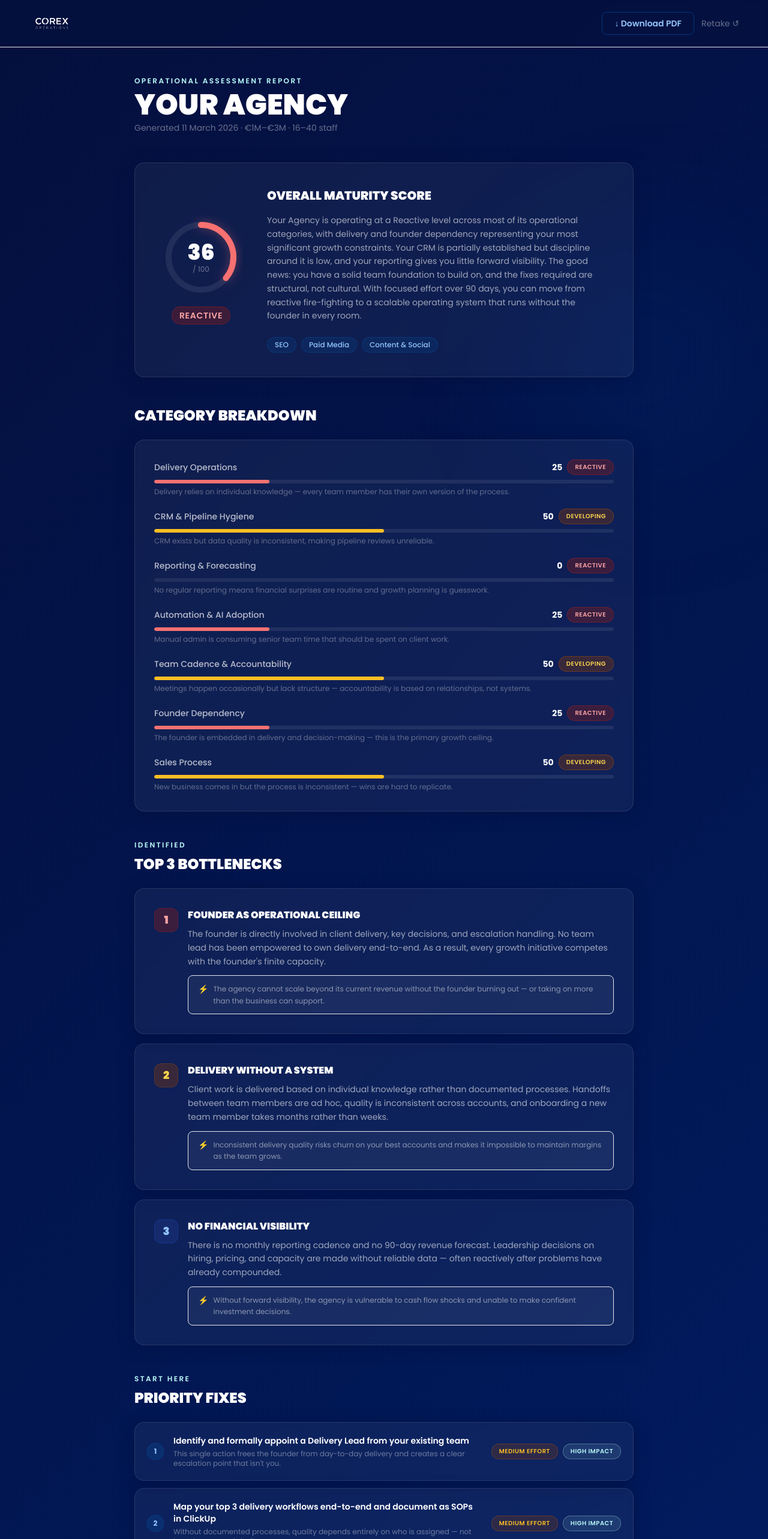
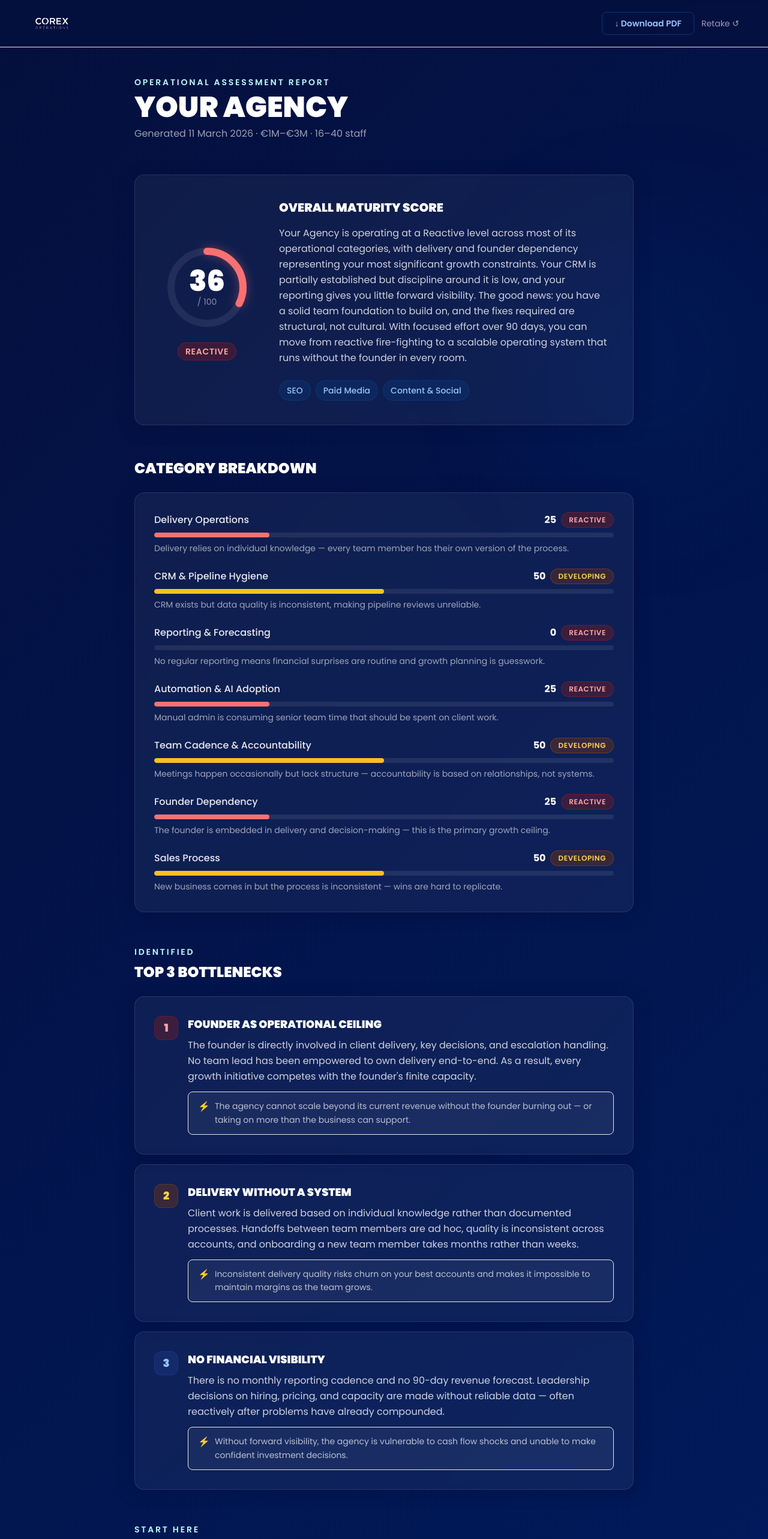
Before and after one commit to eamonn-cloud/ai-lead-magnet, a React (Vite) app: page /report/1 in a window 1280 px wide. Shown: the top 2566 px of the page at 60% size. Built offline with nearby package versions, Linux system fonts and the light colour scheme.

Commit message:
Improve report readability
Co-authored-by: eamonn-cloud <257847807+eamonn-cloud@users.noreply.github.com>

```diff
--- a/src/pages/Report.tsx
+++ b/src/pages/Report.tsx
@@ -22,13 +22,13 @@ function ScoreDial({ score, label }: { score: number; label: MaturityLabel }) {
 
   return (
     <div className="relative inline-flex items-center justify-center">
-      <svg width="140" height="140" viewBox="0 0 140 140" className="-rotate-90">
-        <circle cx="70" cy="70" r="54" fill="none" stroke="rgba(255,255,255,0.08)" strokeWidth="10" />
+      <svg width="160" height="160" viewBox="0 0 160 160" className="-rotate-90">
+        <circle cx="80" cy="80" r="60" fill="none" stroke="rgba(255,255,255,0.08)" strokeWidth="12" />
         <circle
-          cx="70" cy="70" r="54"
+          cx="80" cy="80" r="60"
           fill="none"
           stroke={color}
-          strokeWidth="10"
+          strokeWidth="12"
           strokeLinecap="round"
           strokeDasharray={circumference}
           strokeDashoffset={offset}
@@ -36,8 +36,8 @@ function ScoreDial({ score, label }: { score: number; label: MaturityLabel }) {
         />
       </svg>
       <div className="absolute inset-0 flex flex-col items-center justify-center">
-        <span className="text-4xl font-black text-white">{score}</span>
-        <span className="text-white/40 text-xs">/ 100</span>
+        <span className="text-5xl font-black text-white">{score}</span>
+        <span className="text-white/50 text-sm">/ 100</span>
       </div>
     </div>
   )
@@ -47,13 +47,13 @@ function CategoryBar({ category, score, label }: { category: string; score: numb
   return (
     <div className="space-y-2">
       <div className="flex items-center justify-between">
-        <span className="text-white/70 text-sm font-medium">{category}</span>
+        <span className="text-white/90 text-base font-medium">{category}</span>
         <div className="flex items-center gap-2">
-          <span className="text-white font-bold text-sm">{score}</span>
-          <span className={`label-pill text-[10px] ${getScoreBadge(label)}`}>{label}</span>
+          <span className="text-white font-bold text-base">{score}</span>
+          <span className={`label-pill text-xs ${getScoreBadge(label)}`}>{label}</span>
         </div>
       </div>
-      <div className="h-1.5 bg-white/8 rounded-full overflow-hidden">
+      <div className="h-2 bg-white/8 rounded-full overflow-hidden">
         <div
           className={`h-full rounded-full ${getScoreBg(label)} transition-all duration-1000 ease-out`}
           style={{ width: `${score}%` }}
@@ -65,16 +65,16 @@ function CategoryBar({ category, score, label }: { category: string; score: numb
 
 function PlanCard({ item, index }: { item: ReportPlanItem; index: number }) {
   return (
-    <div className="card p-5 flex gap-4">
-      <div className="w-8 h-8 rounded-full bg-blue-primary/20 border border-blue-primary/30 flex items-center justify-center shrink-0 text-blue-300 font-bold text-sm">
+    <div className="card p-6 flex gap-4">
+      <div className="w-10 h-10 rounded-full bg-blue-primary/20 border border-blue-primary/30 flex items-center justify-center shrink-0 text-blue-300 font-bold text-base">
         {index + 1}
       </div>
       <div className="flex-1 min-w-0">
-        <p className="text-white font-semibold text-sm mb-1 leading-snug">{item.action}</p>
-        <p className="text-white/40 text-xs mb-2">Owner: {item.owner_role}</p>
+        <p className="text-white font-semibold text-base mb-1 leading-snug">{item.action}</p>
+        <p className="text-white/60 text-sm mb-2">Owner: {item.owner_role}</p>
         <div className="flex items-start gap-2">
-          <span className="text-cyan text-xs shrink-0 mt-0.5">→</span>
-          <p className="text-white/50 text-xs leading-relaxed">{item.outcome}</p>
+          <span className="text-cyan text-sm shrink-0 mt-0.5">→</span>
+          <p className="text-white/70 text-sm leading-relaxed">{item.outcome}</p>
         </div>
       </div>
     </div>
@@ -87,7 +87,7 @@ const EFFORT_COLORS: Record<string, string> = {
   High:   'text-red-400 bg-red-900/30 border-red-700/40',
 }
 const IMPACT_COLORS: Record<string, string> = {
-  Low:    'text-white/40 bg-white/5 border-white/10',
+  Low:    'text-white/60 bg-white/5 border-white/10',
   Medium: 'text-blue-300 bg-blue-900/30 border-blue-700/40',
   High:   'text-cyan bg-cyan/10 border-cyan/30',
 }
@@ -123,22 +123,22 @@ export default function Report() {
           </button>
           <button
             onClick={() => navigate('/quiz')}
-            className="text-white/40 hover:text-white/70 text-sm transition-colors"
+            className="text-white/60 hover:text-white/80 text-sm transition-colors"
           >
             Retake ↺
           </button>
         </div>
       </nav>
 
-      <main className="relative z-10 max-w-4xl mx-auto px-6 md:px-8 py-12 space-y-12">
+      <main className="relative z-10 max-w-4xl mx-auto px-6 md:px-8 py-12 space-y-14">
 
         {/* ── Report header ─────────────────────────────────────────── */}
         <div className="animate-in">
-          <p className="section-label mb-2">Operational Assessment Report</p>
-          <h1 className="text-4xl md:text-5xl font-black text-white uppercase leading-tight mb-1">
+          <p className="section-label mb-2 text-sm">Operational Assessment Report</p>
+          <h1 className="text-4xl md:text-5xl font-black text-white uppercase leading-tight mb-2">
             {report.company_profile.company_name}
           </h1>
-          <p className="text-white/40 text-sm">
+          <p className="text-white/60 text-base">
             Generated {new Date().toLocaleDateString('en-IE', { day: 'numeric', month: 'long', year: 'numeric' })}
             {' · '}{report.company_profile.revenue_band}
             {' · '}{report.company_profile.team_size} staff
@@ -156,10 +156,10 @@ export default function Report() {
             </div>
             <div className="flex-1">
               <h2 className="text-xl font-black text-white uppercase mb-4">Overall Maturity Score</h2>
-              <p className="text-white/60 text-sm leading-relaxed mb-6">{report.executive_summary}</p>
+              <p className="text-white/80 text-base leading-relaxed mb-6">{report.executive_summary}</p>
               <div className="flex flex-wrap gap-2">
                 {report.company_profile.services.map(s => (
-                  <span key={s} className="px-3 py-1 rounded-full bg-blue-primary/15 border border-blue-primary/30 text-blue-300 text-xs font-medium">
+                  <span key={s} className="px-3 py-1.5 rounded-full bg-blue-primary/15 border border-blue-primary/30 text-blue-300 text-sm font-medium">
                     {s}
                   </span>
                 ))}
@@ -173,11 +173,11 @@ export default function Report() {
           <div className="flex items-center justify-between mb-6">
             <h2 className="text-2xl font-black text-white uppercase">Category Breakdown</h2>
           </div>
-          <div className="card p-8 space-y-5">
+          <div className="card p-8 space-y-6">
             {report.category_summary.map(cat => (
               <div key={cat.category}>
                 <CategoryBar category={cat.category} score={cat.score} label={cat.label} />
-                <p className="text-white/35 text-xs mt-1.5 ml-0">{cat.one_line_insight}</p>
+                <p className="text-white/60 text-sm mt-2 ml-0">{cat.one_line_insight}</p>
               </div>
             ))}
           </div>
@@ -185,7 +185,7 @@ export default function Report() {
 
         {/* ── Top bottlenecks ───────────────────────────────────────── */}
         <div className="animate-in" style={{ animationDelay: '0.3s' }}>
-          <p className="section-label mb-2">Identified</p>
+          <p className="section-label mb-2 text-sm">Identified</p>
           <h2 className="text-2xl font-black text-white uppercase mb-6">Top 3 Bottlenecks</h2>
           <div className="space-y-4">
             {report.top_bottlenecks.map((b, i) => (
@@ -199,11 +199,11 @@ export default function Report() {
                     {i + 1}
                   </div>
                   <div className="flex-1">
-                    <h3 className="font-black text-white uppercase text-base mb-2">{b.title}</h3>
-                    <p className="text-white/60 text-sm leading-relaxed mb-3">{b.description}</p>
+                    <h3 className="font-black text-white uppercase text-lg mb-2">{b.title}</h3>
+                    <p className="text-white/80 text-base leading-relaxed mb-3">{b.description}</p>
                     <div className="flex items-start gap-2 px-4 py-3 rounded-lg bg-white/5 border border-white/8">
-                      <span className="text-amber-400 text-sm shrink-0">⚡</span>
-                      <p className="text-white/50 text-xs leading-relaxed">{b.business_impact}</p>
+                      <span className="text-amber-400 text-base shrink-0">⚡</span>
+                      <p className="text-white/70 text-sm leading-relaxed">{b.business_impact}</p>
                     </div>
                   </div>
                 </div>
@@ -214,23 +214,23 @@ export default function Report() {
 
         {/* ── Priority actions ──────────────────────────────────────── */}
         <div className="animate-in" style={{ animationDelay: '0.4s' }}>
-          <p className="section-label mb-2">Start Here</p>
+          <p className="section-label mb-2 text-sm">Start Here</p>
           <h2 className="text-2xl font-black text-white uppercase mb-6">Priority Fixes</h2>
           <div className="space-y-3">
             {report.priority_actions.map((action, i) => (
-              <div key={i} className="card p-5 flex flex-col sm:flex-row sm:items-center gap-4">
-                <div className="w-7 h-7 rounded-full bg-blue-primary/20 border border-blue-primary/30 flex items-center justify-center shrink-0 text-blue-300 font-bold text-xs">
+              <div key={i} className="card p-6 flex flex-col sm:flex-row sm:items-center gap-4">
+                <div className="w-8 h-8 rounded-full bg-blue-primary/20 border border-blue-primary/30 flex items-center justify-center shrink-0 text-blue-300 font-bold text-sm">
                   {i + 1}
                 </div>
                 <div className="flex-1">
-                  <p className="text-white font-semibold text-sm mb-1">{action.action}</p>
-                  <p className="text-white/40 text-xs">{action.rationale}</p>
+                  <p className="text-white font-semibold text-base mb-1">{action.action}</p>
+                  <p className="text-white/60 text-sm">{action.rationale}</p>
                 </div>
                 <div className="flex items-center gap-2 shrink-0">
-                  <span className={`label-pill text-[10px] border ${EFFORT_COLORS[action.effort]}`}>
+                  <span className={`label-pill text-xs border ${EFFORT_COLORS[action.effort]}`}>
                     {action.effort} effort
                   </span>
-                  <span className={`label-pill text-[10px] border ${IMPACT_COLORS[action.impact]}`}>
+                  <span className={`label-pill text-xs border ${IMPACT_COLORS[action.impact]}`}>
                     {action.impact} impact
                   </span>
                 </div>
@@ -241,7 +241,7 @@ export default function Report() {
 
         {/* ── 30 / 60 / 90-day plan ─────────────────────────────────── */}
         <div className="animate-in" style={{ animationDelay: '0.5s' }}>
-          <p className="section-label mb-2">Your Roadmap</p>
+          <p className="section-label mb-2 text-sm">Your Roadmap</p>
           <h2 className="text-2xl font-black text-white uppercase mb-6">90-Day Action Plan</h2>
 
           {/* Tabs */}
@@ -250,10 +250,10 @@ export default function Report() {
               <button
                 key={tab}
                 onClick={() => setActiveTab(tab)}
-                className={`px-6 py-2.5 rounded-lg text-sm font-semibold transition-all ${
+                className={`px-6 py-2.5 rounded-lg text-base font-semibold transition-all ${
                   activeTab === tab
                     ? 'bg-blue-primary text-white shadow-blue-glow'
-                    : 'text-white/50 hover:text-white/80'
+                    : 'text-white/60 hover:text-white/80'
                 }`}
               >
                 Day {tab}
@@ -270,22 +270,22 @@ export default function Report() {
 
         {/* ── Recommended systems ───────────────────────────────────── */}
         <div className="animate-in" style={{ animationDelay: '0.6s' }}>
-          <p className="section-label mb-2">Tooling</p>
+          <p className="section-label mb-2 text-sm">Tooling</p>
           <h2 className="text-2xl font-black text-white uppercase mb-6">Recommended Systems</h2>
           <div className="grid sm:grid-cols-2 gap-4">
             {report.recommended_systems.map(sys => (
-              <div key={sys.tool} className="card p-5">
+              <div key={sys.tool} className="card p-6">
                 <div className="flex items-center gap-3 mb-3">
-                  <div className="w-8 h-8 rounded-lg bg-blue-primary/20 border border-blue-primary/30 flex items-center justify-center">
-                    <span className="text-blue-300 text-xs font-bold">{sys.tool[0]}</span>
+                  <div className="w-10 h-10 rounded-lg bg-blue-primary/20 border border-blue-primary/30 flex items-center justify-center">
+                    <span className="text-blue-300 text-sm font-bold">{sys.tool[0]}</span>
                   </div>
                   <div>
-                    <p className="text-white font-bold text-sm">{sys.tool}</p>
-                    <p className="text-white/30 text-xs">{sys.category}</p>
+                    <p className="text-white font-bold text-base">{sys.tool}</p>
+                    <p className="text-white/50 text-sm">{sys.category}</p>
                   </div>
                 </div>
-                <p className="text-white/60 text-xs leading-relaxed mb-2">{sys.purpose}</p>
-                <p className="text-cyan/70 text-xs">{sys.why_now}</p>
+                <p className="text-white/75 text-sm leading-relaxed mb-2">{sys.purpose}</p>
+                <p className="text-cyan/80 text-sm">{sys.why_now}</p>
               </div>
             ))}
           </div>
@@ -293,15 +293,15 @@ export default function Report() {
 
         {/* ── Expected impact ───────────────────────────────────────── */}
         <div className="animate-in" style={{ animationDelay: '0.7s' }}>
-          <p className="section-label mb-2">If You Follow This Plan</p>
+          <p className="section-label mb-2 text-sm">If You Follow This Plan</p>
           <h2 className="text-2xl font-black text-white uppercase mb-6">Expected Impact</h2>
-          <div className="card p-8 space-y-5">
+          <div className="card p-8 space-y-6">
             {report.expected_impact.map(item => (
               <div key={item.area} className="flex gap-4">
                 <div className="w-1 self-stretch rounded-full bg-blue-primary/40 shrink-0" />
                 <div>
-                  <p className="text-white font-semibold text-sm mb-1">{item.area}</p>
-                  <p className="text-white/55 text-sm leading-relaxed">{item.improvement}</p>
+                  <p className="text-white font-semibold text-base mb-1">{item.area}</p>
+                  <p className="text-white/70 text-base leading-relaxed">{item.improvement}</p>
                 </div>
               </div>
             ))}
@@ -314,11 +314,11 @@ export default function Report() {
           <div className="absolute inset-0 rounded-2xl border border-blue-primary/30" />
           <div className="absolute top-0 right-0 w-64 h-64 bg-blue-primary/15 rounded-full blur-[60px] pointer-events-none" />
           <div className="relative p-8 md:p-12 text-center">
-            <p className="section-label mb-4">Next Step</p>
+            <p className="section-label mb-4 text-sm">Next Step</p>
             <h2 className="text-3xl md:text-4xl font-black text-white uppercase mb-4 leading-tight">
               {report.next_step_cta.headline}
             </h2>
-            <p className="text-white/60 text-base leading-relaxed mb-8 max-w-xl mx-auto">
+            <p className="text-white/75 text-lg leading-relaxed mb-8 max-w-xl mx-auto">
               {report.next_step_cta.body}
             </p>
             <a
@@ -329,7 +329,7 @@ export default function Report() {
               {report.next_step_cta.button_text} →
             </a>
             {report.next_step_cta.urgency_note && (
-              <p className="text-white/30 text-xs mt-4">{report.next_step_cta.urgency_note}</p>
+              <p className="text-white/50 text-sm mt-4">{report.next_step_cta.urgency_note}</p>
             )}
           </div>
         </div>
@@ -339,7 +339,7 @@ export default function Report() {
           <div className="flex items-center justify-center gap-3 mb-2">
             <img src={corexLogo} alt="Corex Operations" className="h-6 w-auto opacity-60" />
           </div>
-          <p className="text-white/25 text-xs">
+          <p className="text-white/40 text-sm">
             This report was generated based on your assessment answers. Results are indicative and intended to guide operational planning.
           </p>
         </div>
```
